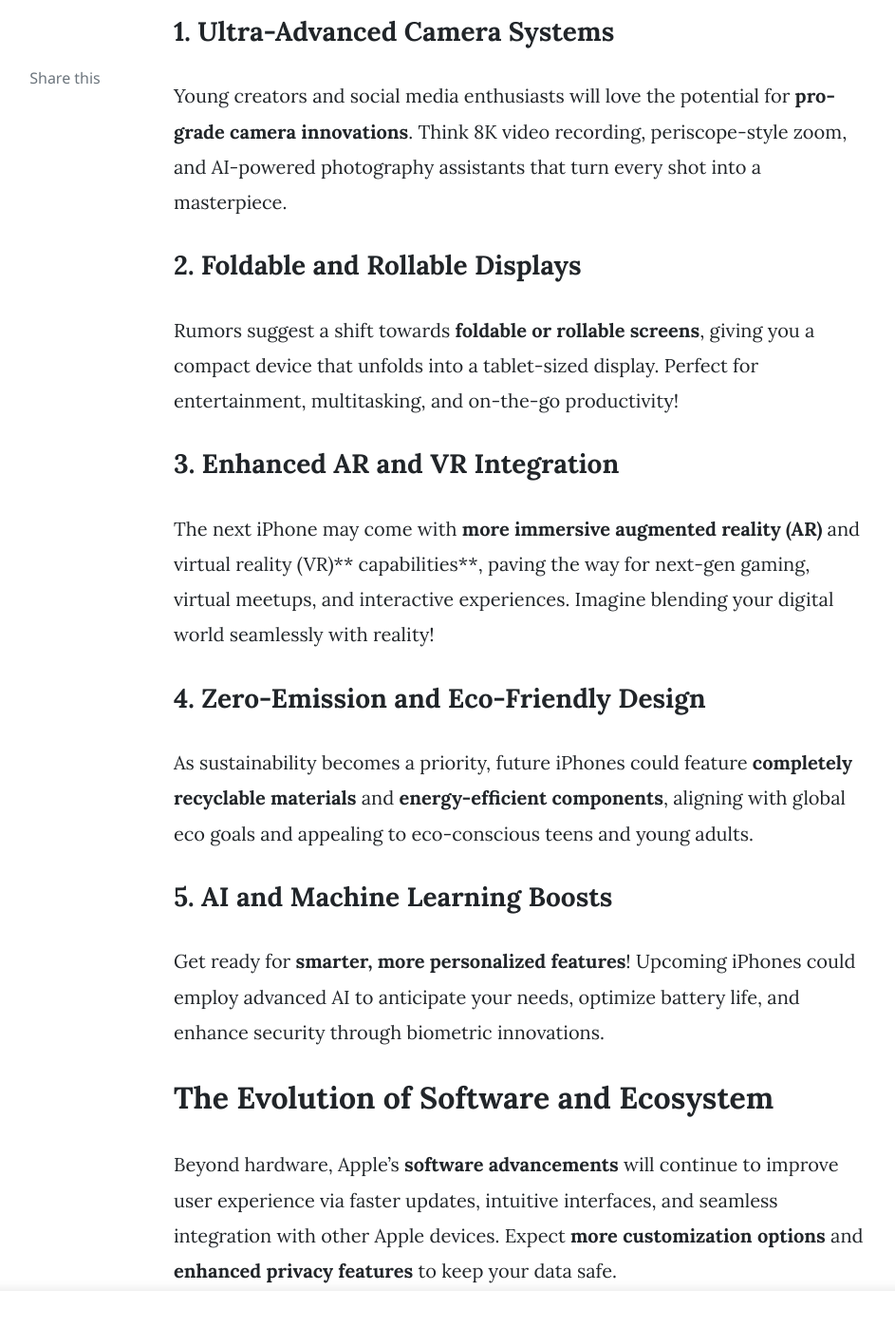
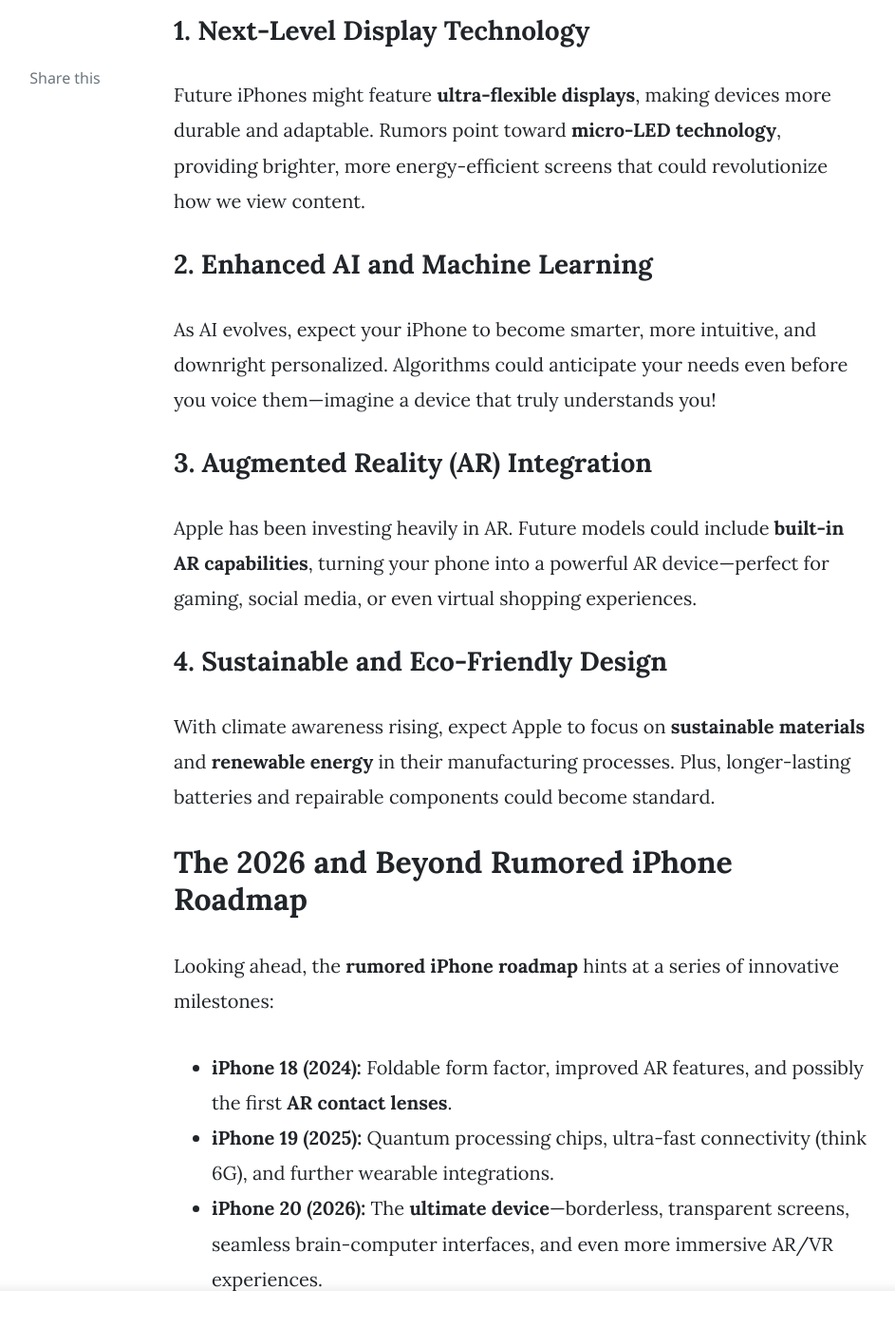
Before and after one commit to reprojekted/mundana-theme-jekyll-master, a Jekyll site: the page built from _posts/2025-05-10-generated-post.md, in a window 1280 px wide and 1400 px high, scrolled down 1248 px. Shown: the whole window at 95% size, without its empty margins (187-1130 px from the left). Built offline with Jekyll 4.4.1, drawn with Linux system fonts in a browser that asks for light colours; nearby versions of some CDN libraries; comment, search, counter and statistics services are not loaded; some of the changed text lies outside the part shown.

Commit message:
Create new post via n8n

```diff
--- a/_posts/2025-05-10-generated-post.md
+++ b/_posts/2025-05-10-generated-post.md
@@ -9,40 +9,44 @@
 
 # After iPhone 17 – What to Expect in 2026 and Beyond
 
-The tech world is buzzing with excitement as Apple continues to push the boundaries of innovation. With the **iPhone 17** marking a significant leap, many young adults are already eagerly speculating about what's next. So, what's on the **rumored ‌iPhone‌ roadmap** for 2026 and beyond? Let’s dive into the future and explore the game-changing features and trends that could redefine your smartphone experience!
+The tech world never slows down, and Apple’s **iPhone** line is always at the forefront of innovation. With the **iPhone 17** making waves, many are wondering: what’s next? If you’re a young adult excited about future tech trends, then you’ll want to stay tuned—because the **rumored ‌iPhone‌ roadmap** suggests some thrilling developments coming your way by 2026 and beyond!
 
-## The Future of iPhones: A Glimpse Into 2026 and Beyond
+## The Excitement Surrounding the **iPhone 17**
 
-Apple’s **rumored ‌iPhone‌ roadmap** hints at revolutionary technology, sleek designs, and smarter features that will keep users ahead of the curve. From cutting-edge hardware to innovative software, the next decade promises a stunning evolution.
+By the time the **iPhone 17** hits the shelves, we expect to see some of the most groundbreaking features yet—think foldable screens, advanced AI integration, and even more immersive AR experiences. But the real story begins after that. Apple’s relentless push for innovation means the next few years hold plenty of surprises.
 
-## What to Expect From the Next iPhones
+## Key Features Rumored for the Future
 
-### 1. Ultra-Advanced Camera Systems
+### 1. **Next-Level Display Technology**
 
-Young creators and social media enthusiasts will love the potential for **pro-grade camera innovations**. Think 8K video recording, periscope-style zoom, and AI-powered photography assistants that turn every shot into a masterpiece.
+Future iPhones might feature **ultra-flexible displays**, making devices more durable and adaptable. Rumors point toward **micro-LED technology**, providing brighter, more energy-efficient screens that could revolutionize how we view content.
 
-### 2. Foldable and Rollable Displays
+### 2. **Enhanced AI and Machine Learning**
 
-Rumors suggest a shift towards **foldable or rollable screens**, giving you a compact device that unfolds into a tablet-sized display. Perfect for entertainment, multitasking, and on-the-go productivity!
+As AI evolves, expect your iPhone to become smarter, more intuitive, and downright personalized. Algorithms could anticipate your needs even before you voice them—imagine a device that truly understands you!
 
-### 3. Enhanced AR and VR Integration
+### 3. **Augmented Reality (AR) Integration**
 
-The next iPhone may come with **more immersive augmented reality (AR)** and virtual reality (VR)** capabilities**, paving the way for next-gen gaming, virtual meetups, and interactive experiences. Imagine blending your digital world seamlessly with reality!
+Apple has been investing heavily in AR. Future models could include **built-in AR capabilities**, turning your phone into a powerful AR device—perfect for gaming, social media, or even virtual shopping experiences.
 
-### 4. Zero-Emission and Eco-Friendly Design
+### 4. **Sustainable and Eco-Friendly Design**
 
-As sustainability becomes a priority, future iPhones could feature **completely recyclable materials** and **energy-efficient components**, aligning with global eco goals and appealing to eco-conscious teens and young adults.
+With climate awareness rising, expect Apple to focus on **sustainable materials** and **renewable energy** in their manufacturing processes. Plus, longer-lasting batteries and repairable components could become standard.
 
-### 5. AI and Machine Learning Boosts
+## The 2026 and Beyond **Rumored ‌iPhone‌ Roadmap**
 
-Get ready for **smarter, more personalized features**! Upcoming iPhones could employ advanced AI to anticipate your needs, optimize battery life, and enhance security through biometric innovations.
+Looking ahead, the **rumored ‌iPhone‌ roadmap** hints at a series of innovative milestones:
 
-## The Evolution of Software and Ecosystem
+- **iPhone 18 (2024):** Foldable form factor, improved AR features, and possibly the first **AR contact lenses**.
+- **iPhone 19 (2025):** Quantum processing chips, ultra-fast connectivity (think 6G), and further wearable integrations.
+- **iPhone 20 (2026):** The **ultimate device**—borderless, transparent screens, seamless brain-computer interfaces, and even more immersive AR/VR experiences.
 
-Beyond hardware, Apple's **software advancements** will continue to improve user experience via faster updates, intuitive interfaces, and seamless integration with other Apple devices. Expect **more customization options** and **enhanced privacy features** to keep your data safe.
+## What Does All This Mean for Young Adults?
 
-## Stay Ahead of the Curve
+The future of the iPhone is not just about shiny new gadgets—it's about transforming how we connect, create, and experience the world. Whether it’s peer-to-peer sharing, gaming, or virtual socializing, the **rumored ‌iPhone‌ roadmap** promises to make these experiences more engaging and seamless than ever.
 
-The **rumored ‌iPhone‌ roadmap** paints an exciting picture of future tech. Whether you're a tech geek, a content creator, or a casual user, the innovations ahead will make your smartphone more powerful, versatile, and eco-friendly.
+## Stay Ahead of the Curve!
 
-**Don’t miss out on the latest updates—stay tuned, stay informed, and get ready to upgrade your digital life!** Subscribe to our newsletter and be the first to know about flagship leaks, rumors, and exclusive insights into the next big thing in iPhone technology!
+The best way to ride this wave of innovation is to stay informed. Follow updates on the **rumored ‌iPhone‌ roadmap** and be prepared for an era of truly revolutionary technology. The future is bright, and it’s just around the corner!
+
+**Don’t wait—subscribe to our newsletter now and be the first to know about the latest leaks and rumors on the upcoming iPhones. Empower your tech-savvy side and get ready to experience the future today!**
```
